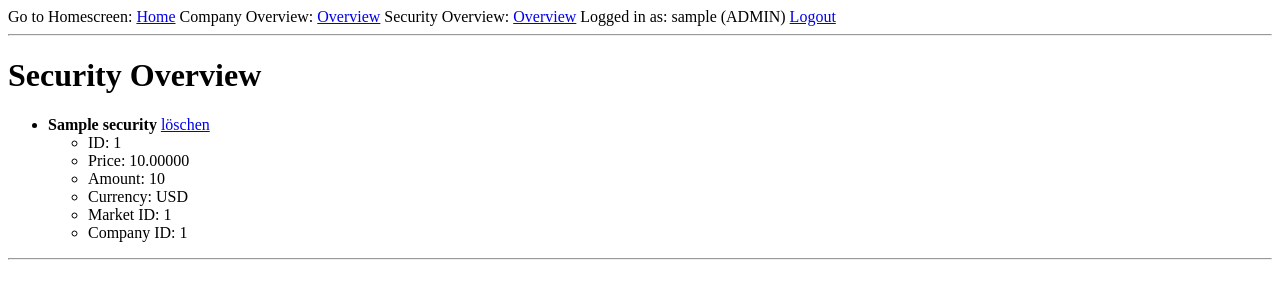
After one commit to Trooooooonix/PRDKE-SS23, a Flask app: page /security/overview in a window 1280 px wide. The commit adds this page. Shown: the top 300 px of the page. Run offline with Flask 3, Linux system fonts and the light colour scheme; a user stored in the database is signed in; tables that the repository leaves empty hold one stand-in row (values such as "Sample post").

Commit message:
Creating/deleting securities work

```diff
--- a/projectDirectory/app/forms.py
+++ b/projectDirectory/app/forms.py
@@ -45,7 +45,7 @@ class CompanyCreationForm(FlaskForm):
     submit = SubmitField('Create Company')
 
 
-class CompanyCreationForm(FlaskForm):
+class SecurityCreationForm(FlaskForm):
     class Meta:
         model = Security
 
--- a/projectDirectory/app/routes.py
+++ b/projectDirectory/app/routes.py
@@ -1,6 +1,6 @@
 from app import app
 from flask import Flask, render_template, flash, redirect, url_for, request
-from app.forms import LoginForm, RegistrationForm, CompanyCreationForm
+from app.forms import LoginForm, RegistrationForm, CompanyCreationForm, SecurityCreationForm
 from flask_login import current_user, login_user, logout_user, login_required
 from app.models import User, Company, Account, Security, company_securities
 from app import db
@@ -135,11 +135,17 @@ def company_deletion(company_id):
 # ============================================================================================================
 # TODO: Everything needed for Securities
 # ============================================================================================================
+@app.route('/security/overview')
+@login_required
+def security_overview():
+    securities = Security.query.all()
+    return render_template('security_overview.html', title='Security Overview', securities=securities)
+
 
 @app.route('/security/creation', methods=['GET', 'POST'])
 @login_required
 def security_creation():
-    form = CompanyCreationForm()
+    form = SecurityCreationForm()
     if form.validate_on_submit():
         security = Security(name=form.sec_name.data,
                             price=form.price.data,
@@ -157,6 +163,16 @@ def security_creation():
     return render_template('security_creation.html', title='Create Security', form=form)
 
 
+@app.route('/security/deletion/<int:security_id>', methods=['GET', 'DEL'])
+@login_required
+def security_deletion(security_id):
+    security = Security.query.get(security_id)
+    db.session.delete(security)
+    db.session.commit()
+    print(security)
+    flash(f'Security: {security.name} deleted successfully!')
+    return redirect(url_for('security_overview'))
+
 # ============================================================================================================
 # TODO: Everything needed for interaction with other applications
 # ============================================================================================================
--- a/projectDirectory/app/templates/base.html
+++ b/projectDirectory/app/templates/base.html
@@ -11,7 +11,8 @@
         {# items in the navigationbar #}
         <div>
             Go to Homescreen:   <a href="{{ url_for('home_site') }}">Home</a>
-            Overview:           <a href="{{ url_for('company_overview') }}">Overview</a>
+            Company Overview:           <a href="{{ url_for('company_overview') }}">Overview</a>
+            Security Overview:           <a href="{{ url_for('security_overview') }}">Overview</a>
             {% if current_user.is_anonymous %}
             <a href="{{ url_for('login') }}">Login</a>
             {% else %}
--- /dev/null
+++ b/projectDirectory/app/templates/security_overview.html
@@ -0,0 +1,22 @@
+{% extends "base.html" %}
+
+{% block content %}
+    <h1>Security Overview</h1>
+    <ul>
+        {% for security in securities %}
+            <li>
+                <strong>{{ security.name }}</strong>
+                <a class="btn btn-danger"
+                       href="{{ url_for('security_deletion',security_id = security.security_id) }}">löschen</a>
+                <ul>
+                    <li>ID: {{ security.security_id }}</li>
+                    <li>Price: {{ security.price }}</li>
+                    <li>Amount: {{ security.amount }}</li>
+                    <li>Currency: {{ security.currency }}</li>
+                    <li>Market ID: {{ security.market_id }}</li>
+                    <li>Company ID: {{ security.comp_id }}</li>
+                </ul>
+            </li>
+        {% endfor %}
+    </ul>
+{% endblock %}
```
Also changed, not shown: projectDirectory/app.db.
